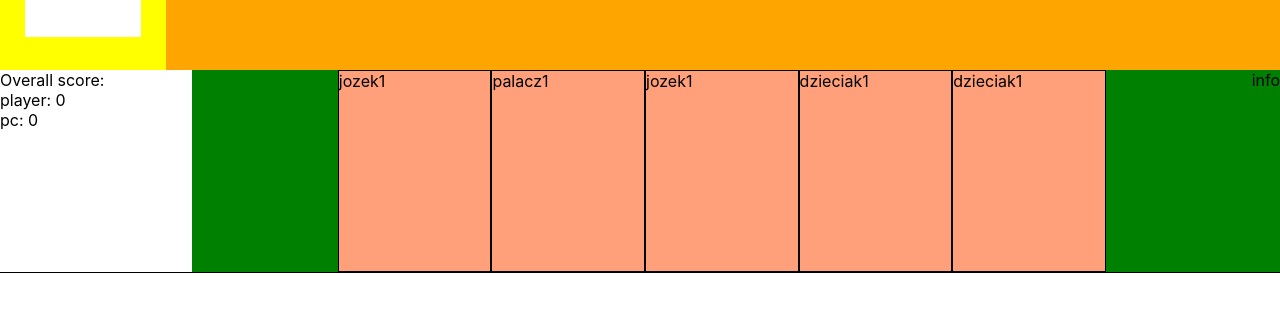
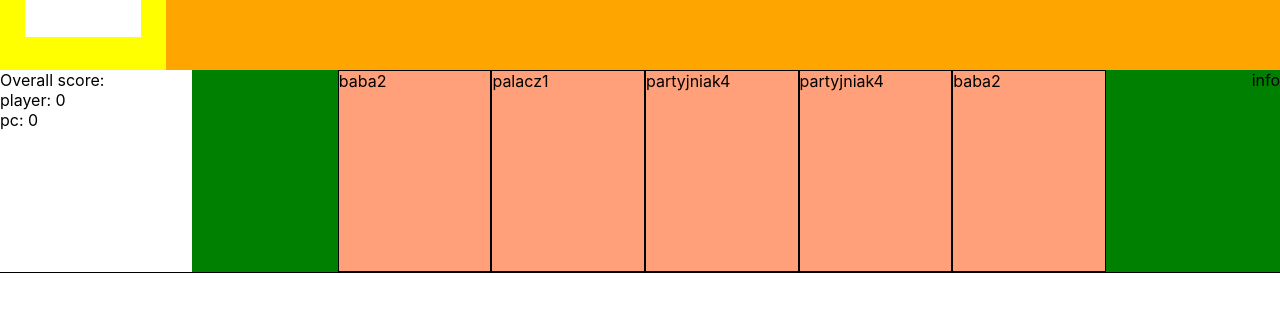
Before and after one commit to michalakweb/that-my-spot, a React (Create React App) app: page / in a window 1280 px wide. Shown: the part 400-712 px from the top of the page. Built offline with nearby package versions, Linux system fonts and the light colour scheme.

Commit message:
fixed "deck/hand" naming errors

```diff
--- a/src/App.js
+++ b/src/App.js
@@ -111,8 +111,8 @@ class App extends React.Component {
         () => {
           console.log("computer move")
 
-          // delete first card from computer deck
-          let computerChosenCard = this.state.deckComputer.splice(0, 1)
+          // delete first card from computer hand
+          let computerChosenCard = this.state.handComputer.splice(0, 1)
 
           this.setState(
             prevState => ({
@@ -266,7 +266,7 @@ class App extends React.Component {
 
   sendCardToLinePlayer = () => {
     // delete chosen card from player deck
-    let playerChosenCard = this.state.deckPlayer.splice(
+    let playerChosenCard = this.state.handPlayer.splice(
       this.state.chosenCardPosition,
       1
     )[0]
@@ -321,7 +321,7 @@ class App extends React.Component {
             />
 
             <Footer
-              deckPlayer={this.state.deckPlayer}
+              handPlayer={this.state.handPlayer}
               selectCard={this.selectCard}
               playerOverallScore={this.state.playerOverallScore}
               computerOverallScore={this.state.computerOverallScore}
--- a/src/components/footer/CardContainer.js
+++ b/src/components/footer/CardContainer.js
@@ -3,7 +3,7 @@ import Card from "./Card"
 
 const CardContainer = props => (
   <div id="card_container">
-    {props.deckPlayer.map((el, id) => (
+    {props.handPlayer.map((el, id) => (
       <Card
         cardInfo={el}
         key={id}
--- a/src/components/footer/Footer.js
+++ b/src/components/footer/Footer.js
@@ -10,7 +10,7 @@ const Footer = props => (
       computerOverallScore={props.computerOverallScore}
     />
     <CardContainer
-      deckPlayer={props.deckPlayer}
+      handPlayer={props.handPlayer}
       selectCard={props.selectCard}
     />
     <ExtraInfo />
```
